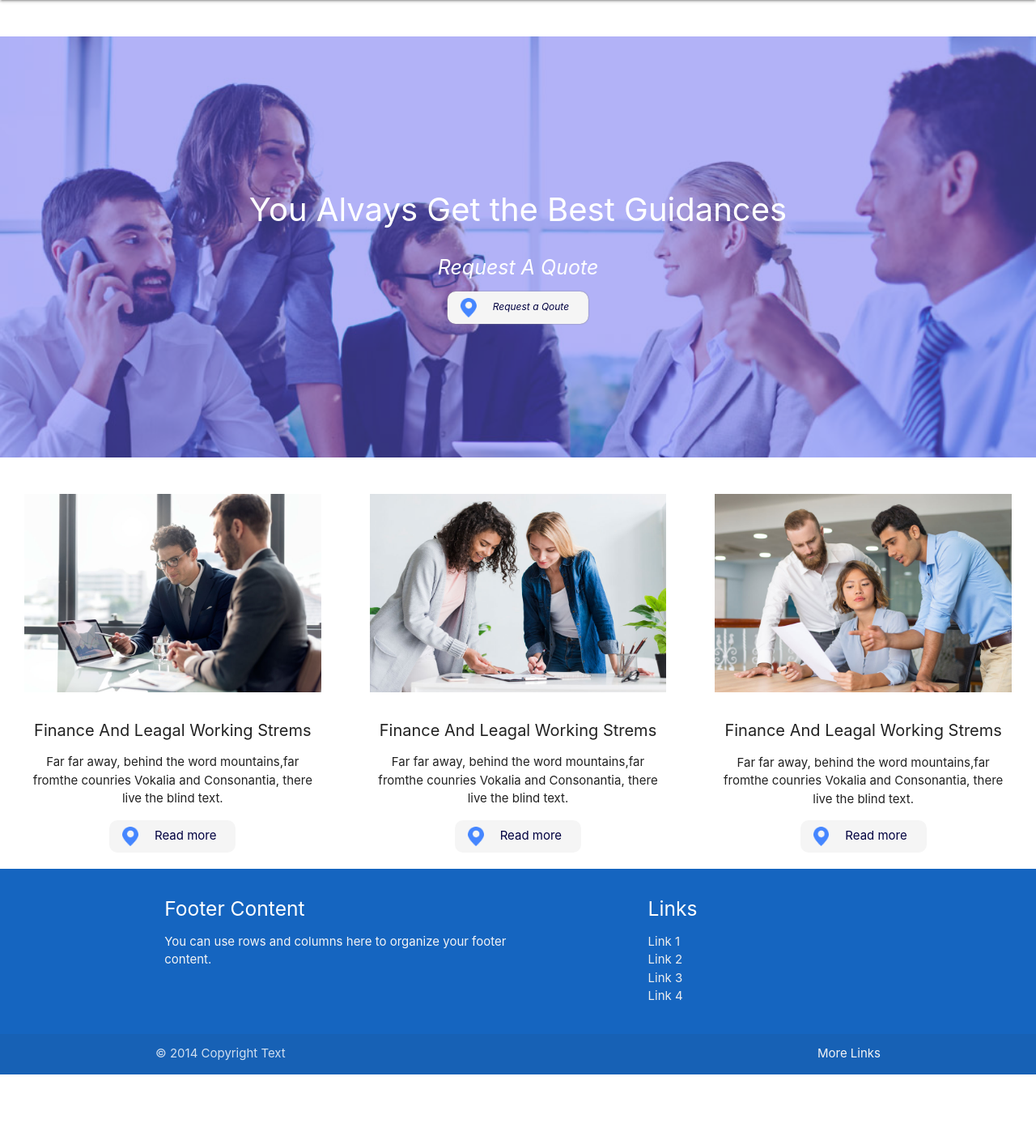
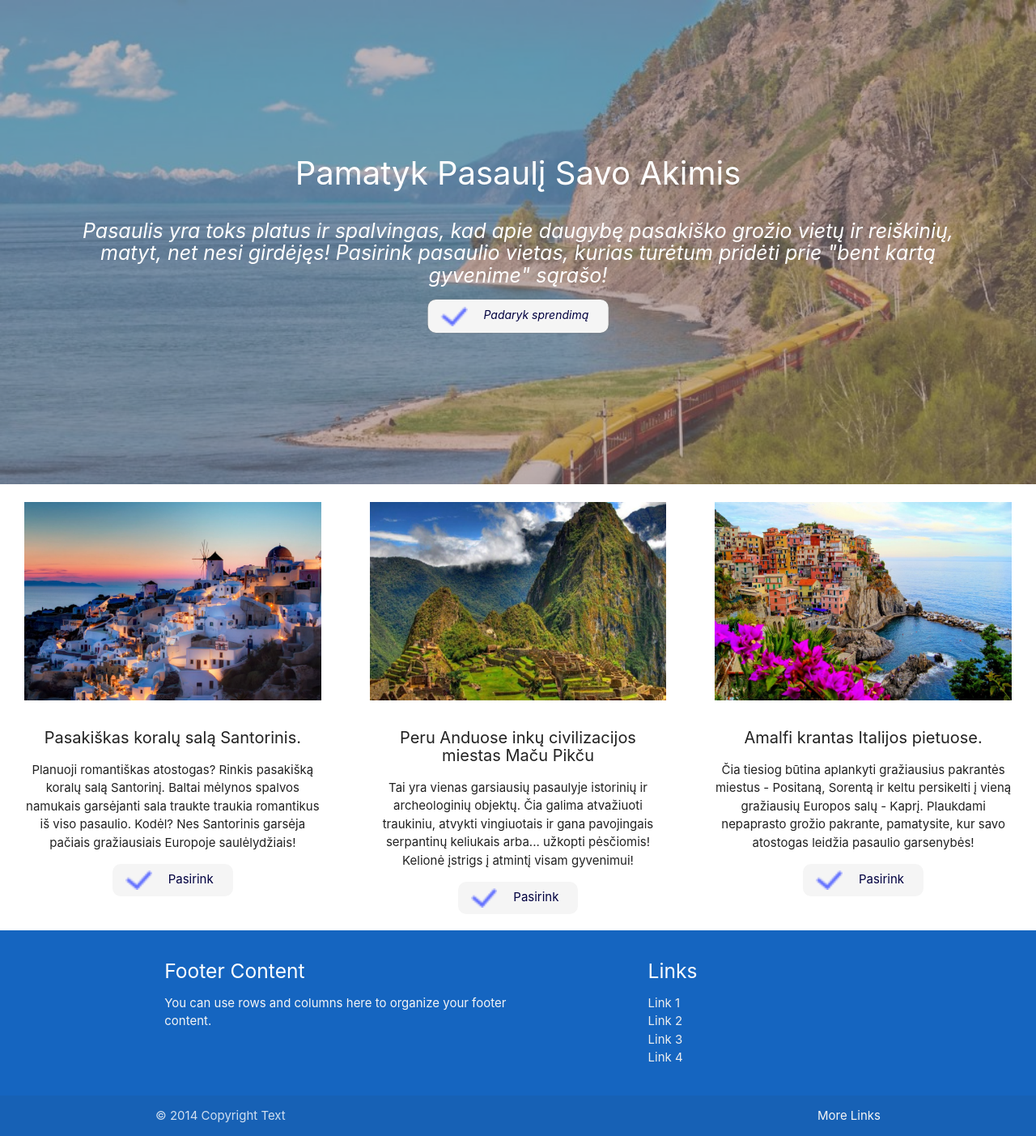
Before and after one commit to lunikas/numberOne, a PHP site: page /numberOne/ in a window 1280 px wide. Shown: the part 64-1467 px from the top of the page at 81% size. Before the commit the page ends 1391 px from the top, so only its background shows below. Run offline with PHP 8.4, Linux system fonts and the light colour scheme.

Commit message:
Pakeistas dizainas

```diff
--- a/index.php
+++ b/index.php
@@ -1,46 +1,48 @@
 <?php include "header.php" ?>
 <!-- Čia pagrindinio puslapio vidinė dalis -->
-<br><br>
+
 <header>
   <div class="padengimas"></div>
 
   <div class="konteineris">
 
     <div class="antraste">
-      <h1>You Alvays Get the Best Guidances</h1>
-      <h2>Request A Quote</h2>
+      <h1>Pamatyk Pasaulį Savo Akimis</h1>
+      <h2>Pasaulis yra toks platus ir spalvingas, kad apie daugybę pasakiško grožio vietų ir reiškinių, matyt, net nesi girdėjęs! Pasirink pasaulio vietas, kurias turėtum pridėti prie "bent kartą gyvenime" sąrašo!</h2>
+      <br>
     </div>
 
     <div class="button-holder">
-      <a class="button" href="about.php"><img class="button-request" src="images/loc.png">Request a Qoute</a>
+
+      <a class="button" href="about.php"><img class="button-request" src="images/check.png">Padaryk sprendimą</a>
     </div>
   </div>
 </header>
 
-<br><br>
+<br>
 
 <div class="row">
 
   <div class="col s12 m6 l4 center-align plotis">
-    <img class="responsive-img" src="images/image_3.jpg" alt="">
-    <h3>Finance And Leagal Working Strems</h3>
-    <p>Far far away, behind the word mountains,far fromthe counries Vokalia and Consonantia, there live the blind text.</p>
-    <a class="mygtukas" href=""><img class="button-request" src="images/loc.png">Read more</a>
+    <img class="responsive-img" src="images/santorini.jpg" alt="">
+    <h3> Pasakiškas koralų salą Santorinis. </h3>
+    <p>Planuoji romantiškas atostogas? Rinkis pasakišką koralų salą Santorinį. Baltai mėlynos spalvos namukais garsėjanti sala traukte traukia romantikus iš viso pasaulio. Kodėl? Nes Santorinis garsėja pačiais gražiausiais Europoje saulėlydžiais!  </p>
+    <a class="mygtukas" href=""><img class="button-request" src="images/check.png">Pasirink</a>
   </div>
 
 
   <div class="col s12 m6 l4 center-align plotis">
-    <img class="responsive-img" src="images/image_5.jpg" alt="">
-    <h3>Finance And Leagal Working Strems</h3>
-    <p>Far far away, behind the word mountains,far fromthe counries Vokalia and Consonantia, there live the blind text.</p>
-    <a class="mygtukas" href=""><img class="button-request" src="images/loc.png">Read more</a>
+    <img class="responsive-img" src="images/machu-picchu.jpg" alt="">
+    <h3>Peru Anduose inkų civilizacijos miestas Maču Pikču</h3>
+    <p>Tai yra vienas garsiausių pasaulyje istorinių ir archeologinių objektų. Čia galima atvažiuoti traukiniu, atvykti vingiuotais ir gana pavojingais serpantinų keliukais arba... užkopti pėsčiomis! Kelionė įstrigs į atmintį visam gyvenimui!</p>
+    <a class="mygtukas" href=""><img class="button-request" src="images/check.png">Pasirink</a>
   </div>
 
   <div class="col s12 m6 l4 center-align plotis">
-    <img class="responsive-img" src="images/image_2.jpg" alt="">
-    <h3>Finance And Leagal Working Strems</h3>
-    <p>Far far away, behind the word mountains,far fromthe counries Vokalia and Consonantia, there live the blind text.</p>
-    <a class="mygtukas" href=""><img class="button-request" src="images/loc.png">Read more</a>
+    <img class="responsive-img" src="images/amalfi2.jpg" alt="">
+    <h3>Amalfi krantas Italijos pietuose.</h3>
+    <p>Čia tiesiog būtina aplankyti gražiausius pakrantės miestus - Positaną, Sorentą ir keltu persikelti į vieną gražiausių Europos salų - Kaprį.  Plaukdami nepaprasto grožio pakrante, pamatysite, kur savo atostogas leidžia pasaulio garsenybės! </p>
+    <a class="mygtukas" href=""><img class="button-request" src="images/check.png">Pasirink</a>
   </div>
 
 </div>
--- a/styles/style.css
+++ b/styles/style.css
@@ -129,7 +129,7 @@ body {
 }
 
 header {
-	background-image: url(../images/about.jpg);
+	background-image: url(../images/trans.jpg);
 	background-size: cover;
 	position: relative;
 }
@@ -141,7 +141,7 @@ header {
 	position: absolute;
 	width: 100%;
 	height: 100%;
-	background-color:rgb(105, 105, 241);
+	background-color:rgb(143, 116, 116);
 	opacity: 0.5;
 }
 
@@ -198,7 +198,7 @@ header {
 	margin: 40px 0;
 }
 .button-holder{
-    font-size: 12px;
+    font-size: 14px;
     font-style: italic;
     position: absolute;
     bottom: 28%;
```
Also changed, not shown: images/amalfi2.jpg (added), images/amalfi2[1].jpg (added), images/borabora.jpg (added), images/check.png (added), images/elements-bg.jpg (deleted), images/machu-picchu.jpg (added), images/photo-1.jpg (added), images/photo-2.jpg (added), images/santorini.jpg (added), images/siaures-pasvaiste.jpg (added), images/subs-bg.jpg (deleted), images/trans.jpg (added).
